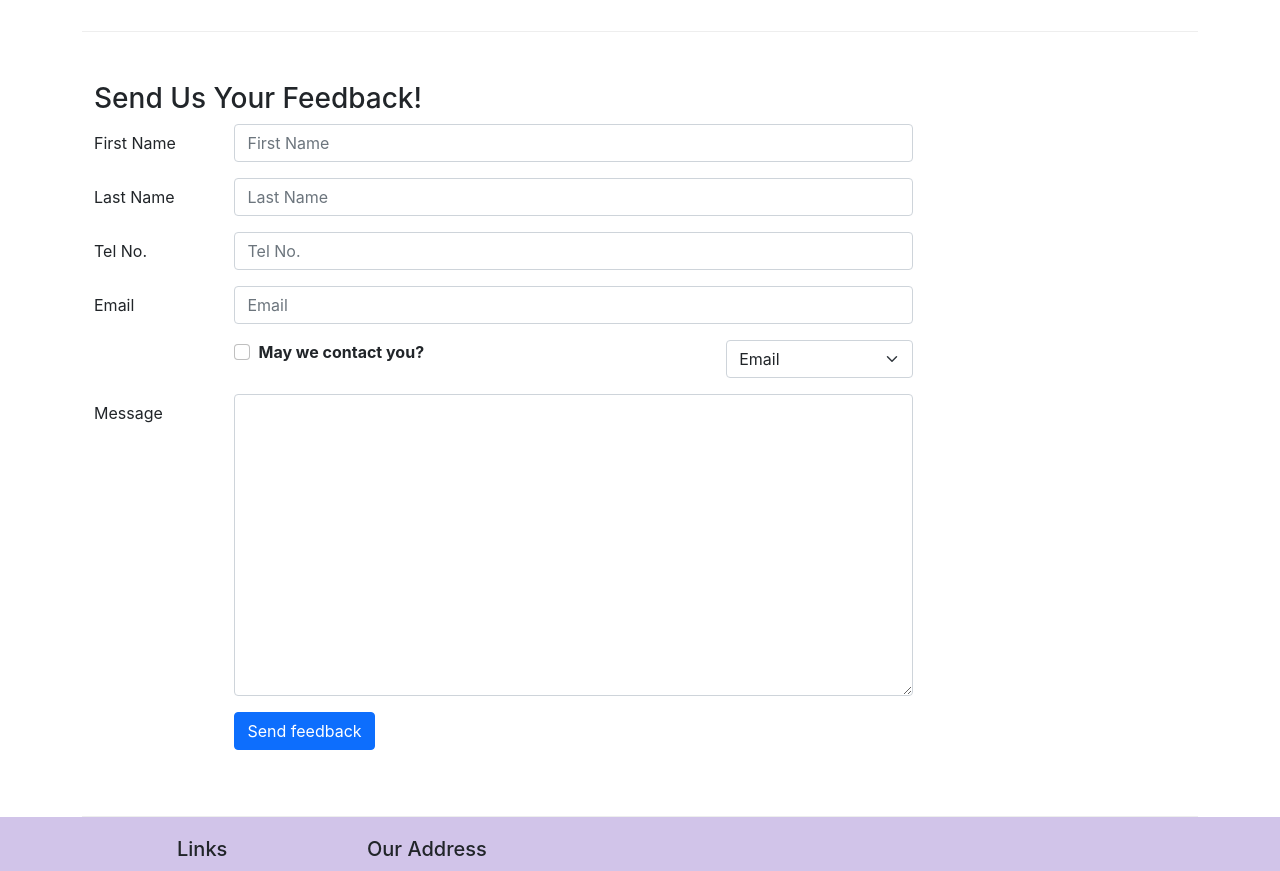
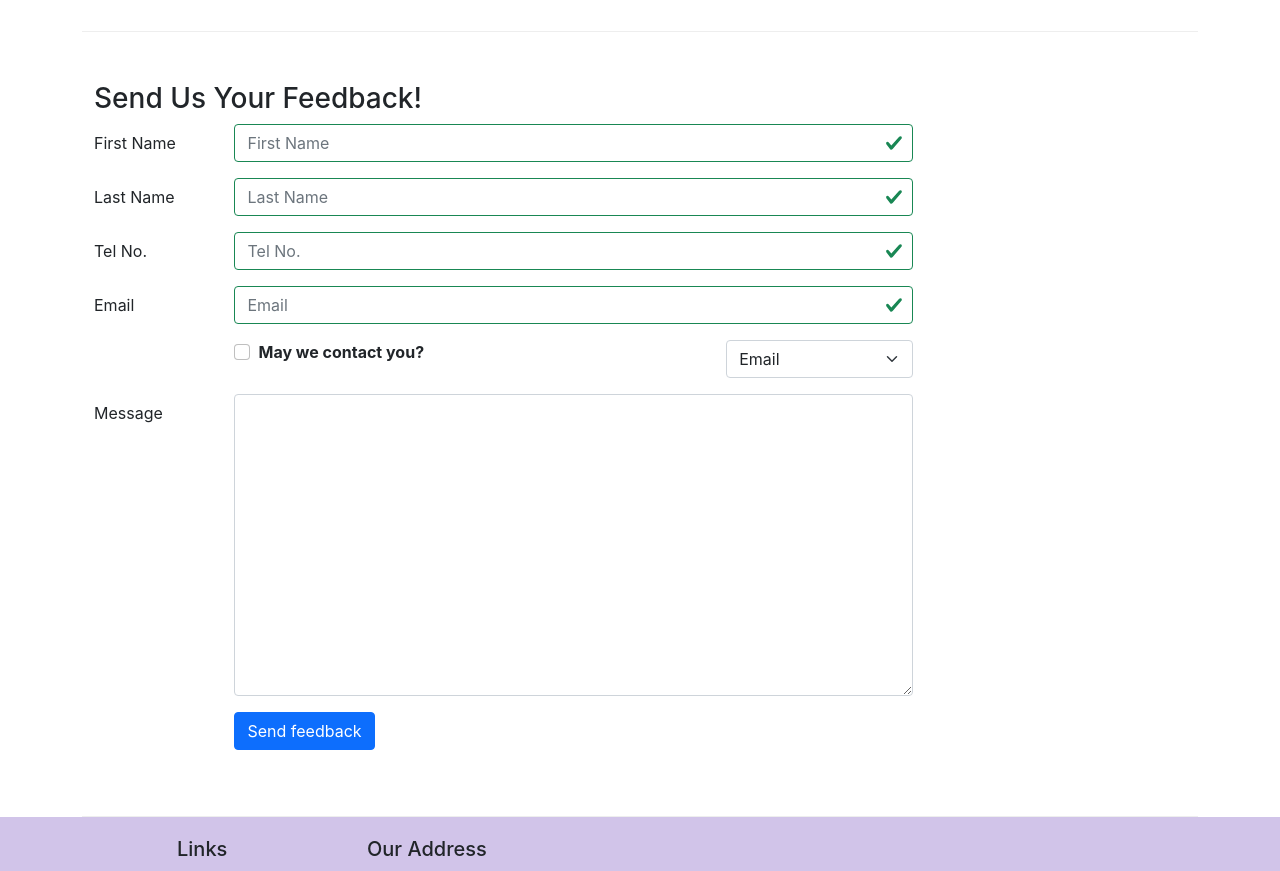
Before and after one commit to Napstergfr/simple-react-app, a React (Create React App) app: page /contactus in a window 1280 px wide. Shown: the part 840-1711 px from the top of the page. Built offline with nearby package versions, Linux system fonts and the light colour scheme.

Commit message:
controlled form validation

```diff
--- a/src/components/ContactComponent.js
+++ b/src/components/ContactComponent.js
@@ -1,5 +1,5 @@
 import React, {Component} from 'react';
-import {Breadcrumb, BreadcrumbItem, Button, Form, FormGroup, Label, Input, Col} from "reactstrap";
+import {Breadcrumb, BreadcrumbItem, Button, Form, FormGroup, Label, Input, Col, Row, FormFeedback} from "reactstrap";
 import {Link} from "react-router-dom";
 
 class Contact extends Component {
@@ -13,11 +13,19 @@ class Contact extends Component {
             email: '',
             agree: false,
             contactType: 'Tel.',
-            message: ''
+            message: '',
+            touched: {
+                firstName: false,
+                lastName: false,
+                telNumber: false,
+                email: false,
+            }
         }
         this.handleSubmit = this.handleSubmit.bind(this);
         this.handleInputChange = this.handleInputChange.bind(this);
+        this.handleBlur = this.handleBlur.bind(this);
     }
+
     handleInputChange(event) {
         const target = event.target;
         const value = target.type === 'checkbox' ? target.checked : target.value;
@@ -34,8 +42,46 @@ class Contact extends Component {
         alert("Current state is: " + JSON.stringify(this.state));
         event.preventDefault();
     }
+
+    handleBlur = (field) => (evt) => {
+        this.setState({
+            touched: {...this.state.touched, [field]: true}
+        })
+    }
+
+    validate(firstName, lastName, telNumber, email) {
+        const errors = {
+            firstName: '',
+            lastName: '',
+            telNumber: '',
+            email: '',
+        }
+        if (this.state.touched.firstName && firstName.length < 3) {
+            errors.firstName = 'First Name should be >= 3 characters!';
+        } else if (this.state.touched.firstName && firstName.length > 10) {
+            errors.firstName = 'First Name should be <= 10 characters!';
+        }
+
+        if (this.state.touched.lastName && lastName.length < 3) {
+            errors.lastName = 'Last Name should be >= 3 characters!';
+        } else if (this.state.touched.lastName && lastName.length > 10) {
+            errors.lastName = 'Last Name should be <= 10 characters!';
+        }
+
+        const reg = /^\d+$/;
+        if (this.state.touched.telNumber && !reg.test(telNumber)) {
+            errors.telNumber = 'Tel Number should contain only numbers!';
+        }
+        if (this.state.touched.email && email.split('').filter(x => x === '@').length !== 1) {
+            errors.email = 'Not a vaild email address!';
+        }
+
+        return errors;
+    }
+
     render() {
-        return(
+        const errors = this.validate(this.state.firstName, this.state.lastName, this.state.telNumber, this.state.email);
+        return (
             <div className="container">
                 <div className="row">
                     <Breadcrumb>
@@ -56,12 +102,13 @@ class Contact extends Component {
                     <div className="col-12 col-sm-4 offset-sm-1">
                         <h5>Our Address</h5>
                         <address>
-                            121, Clear Water Bay Road<br />
-                            Clear Water Bay, Kowloon<br />
-                            HONG KONG<br />
-                            <i className="fa fa-phone"></i>: +852 1234 5678<br />
-                            <i className="fa fa-fax"></i>: +852 8765 4321<br />
-                            <i className="fa fa-envelope"></i>: <a href="mailto:confusion@food.net">confusion@food.net</a>
+                            121, Clear Water Bay Road<br/>
+                            Clear Water Bay, Kowloon<br/>
+                            HONG KONG<br/>
+                            <i className="fa fa-phone"></i>: +852 1234 5678<br/>
+                            <i className="fa fa-fax"></i>: +852 8765 4321<br/>
+                            <i className="fa fa-envelope"></i>: <a
+                            href="mailto:confusion@food.net">confusion@food.net</a>
                         </address>
                     </div>
                     <div className="col-12 col-sm-6 offset-sm-1">
@@ -69,9 +116,11 @@ class Contact extends Component {
                     </div>
                     <div className="col-12 col-sm-11 offset-sm-1">
                         <div className="btn-group" role="group">
-                            <a role="button" className="btn btn-primary" href="tel:+85212345678"><i className="fa fa-phone"></i> Call</a>
+                            <a role="button" className="btn btn-primary" href="tel:+85212345678"><i
+                                className="fa fa-phone"></i> Call</a>
                             <a role="button" className="btn btn-info"><i className="fa fa-skype"></i> Skype</a>
-                            <a role="button" className="btn btn-success" href="mailto:confusion@food.net"><i className="fa fa-envelope-o"></i> Email</a>
+                            <a role="button" className="btn btn-success" href="mailto:confusion@food.net"><i
+                                className="fa fa-envelope-o"></i> Email</a>
                         </div>
                     </div>
                 </div>
@@ -83,25 +132,49 @@ class Contact extends Component {
                                 <FormGroup row>
                                     <Label htmlFor="firstName" md={2}>First Name</Label>
                                     <Col md={10}>
-                                        <Input type="text" id="firstName"  name="firstName" placeholder="First Name" value={this.state.firstName} onChange={this.handleInputChange}/>
+                                        <Input type="text" id="firstName" name="firstName" placeholder="First Name"
+                                               value={this.state.firstName}
+                                               onBlur={this.handleBlur('firstName')}
+                                               valid={errors.firstName === ''}
+                                               invalid={errors.firstName !== ''}
+                                               onChange={this.handleInputChange}/>
+                                        <FormFeedback>{errors.firstName}</FormFeedback>
                                     </Col>
                                 </FormGroup>
                                 <FormGroup row>
                                     <Label htmlFor="lastName" md={2}>Last Name</Label>
                                     <Col md={10}>
-                                        <Input type="text" id="lastName"  name="lastName" placeholder="Last Name" value={this.state.lastName} onChange={this.handleInputChange}/>
+                                        <Input type="text" id="lastName" name="lastName" placeholder="Last Name"
+                                               value={this.state.lastName}
+                                               valid={errors.lastName === ''}
+                                               invalid={errors.lastName !== ''}
+                                               onBlur={this.handleBlur('lastName')}
+                                               onChange={this.handleInputChange}/>
+                                        <FormFeedback>{errors.lastName}</FormFeedback>
                                     </Col>
                                 </FormGroup>
                                 <FormGroup row>
                                     <Label htmlFor="telNumber" md={2}>Tel No.</Label>
                                     <Col md={10}>
-                                        <Input type="text" id="telNumber"  name="telNumber" placeholder="Tel No." value={this.state.telNumber} onChange={this.handleInputChange}/>
+                                        <Input type="text" id="telNumber" name="telNumber" placeholder="Tel No."
+                                               value={this.state.telNumber}
+                                               valid={errors.telNumber === ''}
+                                               invalid={errors.telNumber !== ''}
+                                               onBlur={this.handleBlur('telNumber')}
+                                               onChange={this.handleInputChange}/>
+                                        <FormFeedback>{errors.telNumber}</FormFeedback>
                                     </Col>
                                 </FormGroup>
                                 <FormGroup row>
                                     <Label htmlFor="email" md={2}>Email</Label>
                                     <Col md={10}>
-                                        <Input type="text" id="email"  name="email" placeholder="Email" value={this.state.email} onChange={this.handleInputChange}/>
+                                        <Input type="text" id="email" name="email" placeholder="Email"
+                                               value={this.state.email}
+                                               valid={errors.email === ''}
+                                               invalid={errors.email !== ''}
+                                               onBlur={this.handleBlur('email')}
+                                               onChange={this.handleInputChange}/>
+                                        <FormFeedback>{errors.email}</FormFeedback>
                                     </Col>
                                 </FormGroup>
                                 <FormGroup row>
@@ -109,7 +182,8 @@ class Contact extends Component {
                                         <FormGroup check>
                                             <Label check>
                                                 <Input type="checkbox" name="agree"
-                                                       checked={this.state.agree} onChange={this.handleInputChange}/> {' '}
+                                                       checked={this.state.agree}
+                                                       onChange={this.handleInputChange}/> {' '}
                                                 <strong>May we contact you?</strong>
                                             </Label>
                                         </FormGroup>
@@ -125,11 +199,12 @@ class Contact extends Component {
                                 <FormGroup row>
                                     <Label htmlFor="message" md={2}>Message</Label>
                                     <Col md={10}>
-                                        <Input type="textarea" id="message"  name="message" rows="12" value={this.state.message} onChange={this.handleInputChange}/>
+                                        <Input type="textarea" id="message" name="message" rows="12"
+                                               value={this.state.message} onChange={this.handleInputChange}/>
                                     </Col>
                                 </FormGroup>
                                 <FormGroup row>
-                                    <Col md={{size:10, offset:2}}>
+                                    <Col md={{size: 10, offset: 2}}>
                                         <Button type="submit" color="primary">Send feedback</Button>
                                     </Col>
                                 </FormGroup>
```
